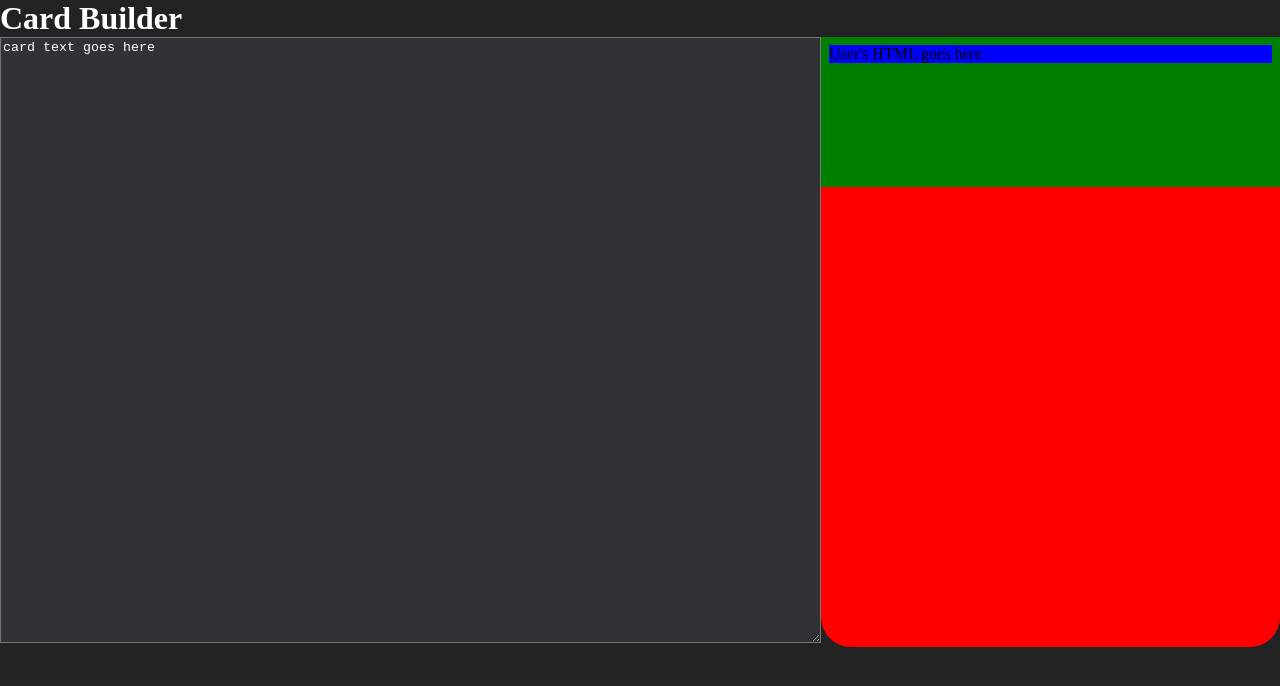
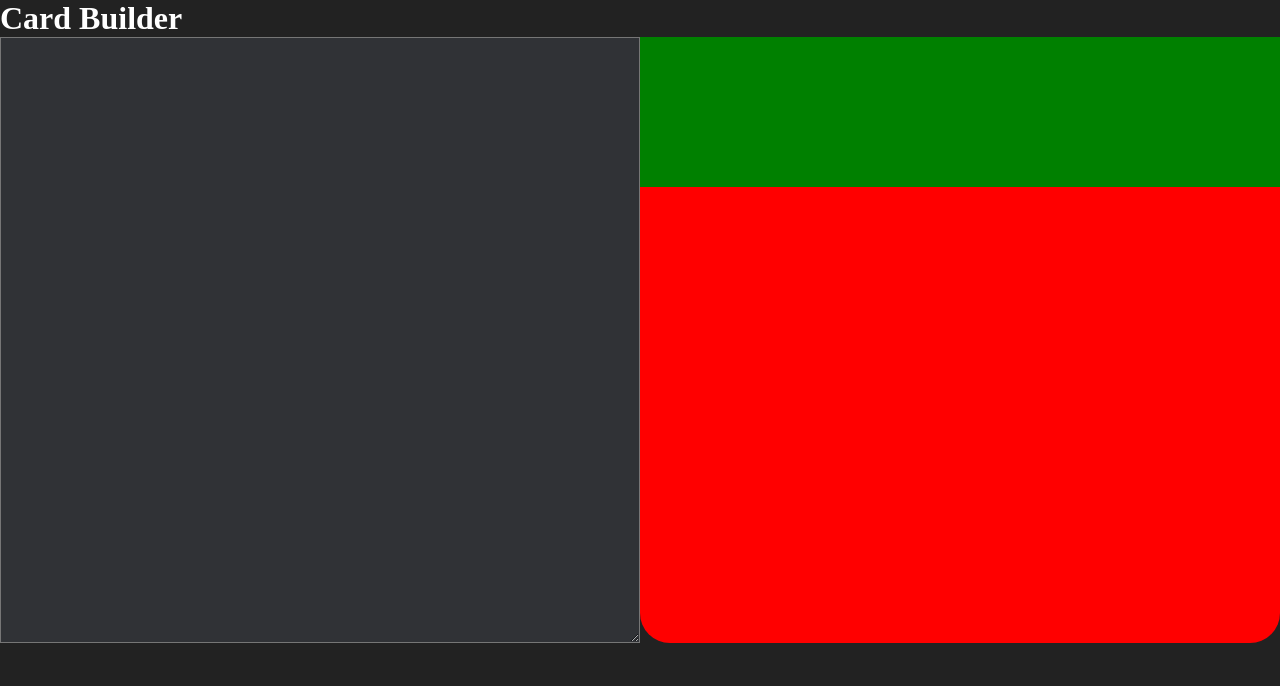
Before and after one commit to 18barbers2/gostudycards, a React (Vite) app in the folder frontend/: page / in a window 1280 px wide. Shown: the top 686 px of the page. Built offline with nearby package versions, Linux system fonts and the light colour scheme.

Commit message:
fix: resolved desync of props along with syntax issues

```diff
--- a/frontend/src/pages/CardBuilder.tsx
+++ b/frontend/src/pages/CardBuilder.tsx
@@ -1,41 +1,45 @@
+import { useState } from 'react';
 import '../css/CardBuilder.css';
 
-<link rel="stylesheet" href="https://cdnjs.cloudflare.com/ajax/libs/font-awesome/4.7.0/css/font-awesome.min.css"></link>
+// const testHtml = `<div class='card' style='background-color: white'>User's HTML goes here</div>`;
+const iFrameStyle = {backgroundColor: 'green', border: '0', width: '100%', height: '100%'};
 
-const style = {backgroundColor: 'green', border: '0', width: '100%', height: '100%'};
 
-function htmlFrame() {
+function HtmlFrame({ html } : {html : string}) {
     return(
         <div>
-            <iframe style= {style} srcDoc={`<div class='card' style='background-color: blue'>User's HTML goes here</div>`}>
+            <iframe width='200px' height='200px' sandbox="" style= {iFrameStyle} srcDoc={html}>
             </iframe>
         </div>
     );
 }
 
-function TextBox() {
+function TextBox({ html, onChange } : {html : string; onChange : (v: string) => void}) {
+
     return (
-        <div>
-            <textarea className={'card-input'} rows={40} cols={100} defaultValue={'card text goes here'}/>
-        </div>
+        <textarea className={'card-input'} rows={40} cols={100} value={html} onChange={e => onChange(e.target.value)} />
     );
 }
 
-function CardPreview() {
+function CardPreview({html} : { html: string }) {
+
     return(
         <div className='card-preview'>
-            {htmlFrame()}
+            <HtmlFrame html={html}></HtmlFrame>
         </div>
     );
 }
 export default function CardBuilder() {
+
+    const [html, setHtml] = useState("");
+    const [isHtmlMode, setIsHtmlMode] = useState(false);
+
     return (
         <div className='card-builder-page'>
             <h1 className='page-title'>Card Builder</h1>
             <div className='card-builder'>
-                <TextBox></TextBox>
-                <CardPreview>
-
+                <TextBox html={html} onChange={setHtml}></TextBox>
+                <CardPreview html={html}>
                 </CardPreview>
             </div>
         </div>
```
